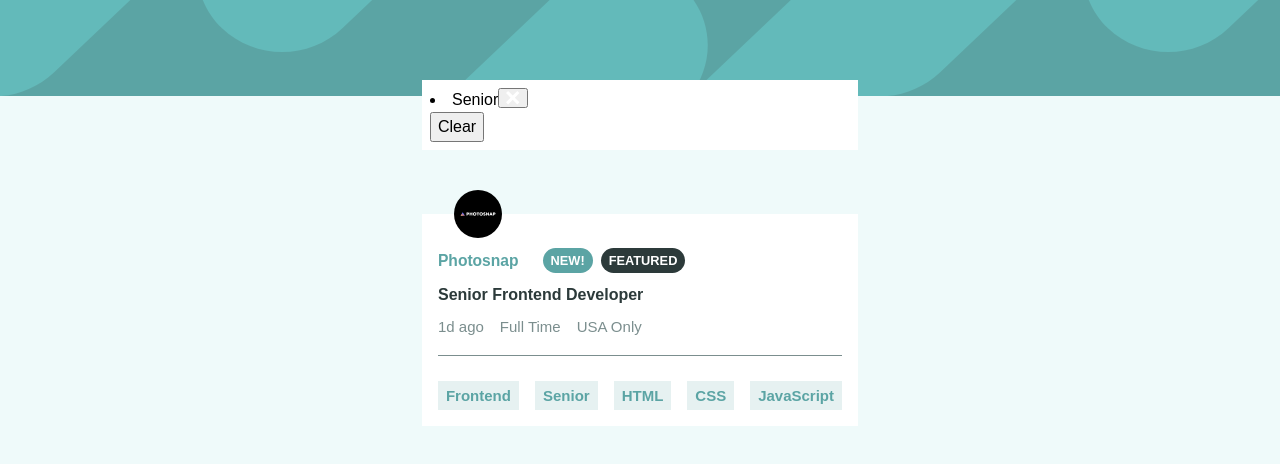
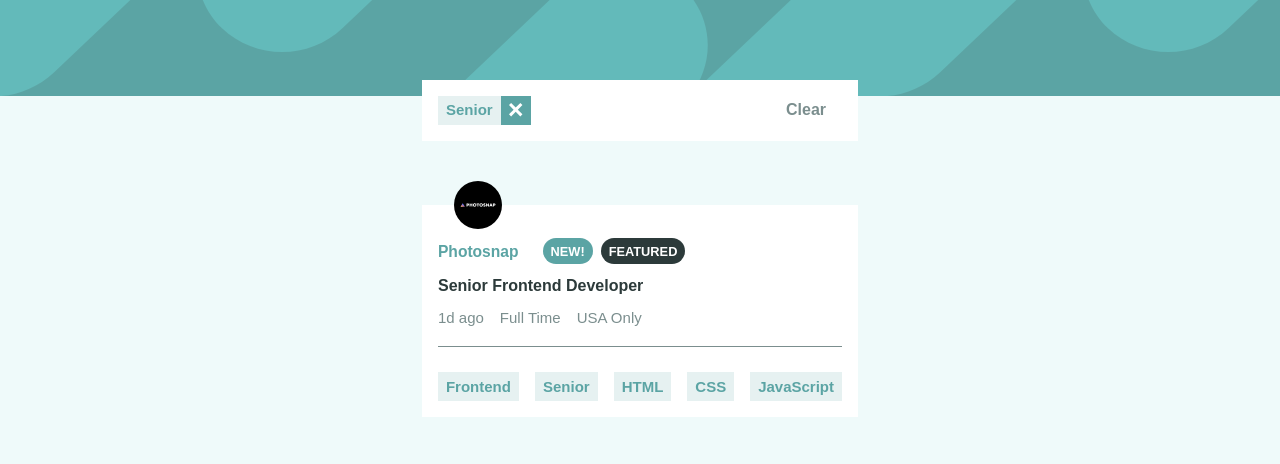
Before and after one commit to ccccchriz/static-job-listings-main, a React (Vite) app: page / in a window 1280 px wide. Both pictures are taken after a click on the item "Senior". Shown: the top 464 px of the page. Built offline with nearby package versions, Linux system fonts and the light colour scheme.

Commit message:
Styled filterbar

```diff
--- a/src/components/Filterbar.css
+++ b/src/components/Filterbar.css
@@ -1,5 +1,46 @@
 .filterbar {
   margin: -1rem 1rem 0 1rem;
-  padding: 0.5rem;
+  padding: 1rem;
   background-color: hsl(var(--clr-neutral-100));
+
+  display: grid;
+  grid-template-columns: 1fr auto;
+  justify-content: center;
 }
+
+.filterbar__list {
+  list-style: none;
+  padding: 0;
+  display: flex;
+  flex-wrap: wrap;
+  gap: 1rem;
+  font-size: 0.9375rem;
+}
+
+.filterbar__list > li {
+  background-color: hsla(var(--clr-primary-cyan), 0.15);
+  color: hsl(var(--clr-primary-cyan));
+  font-weight: var(--fw-bold);
+  display: flex;
+  justify-content: center;
+}
+
+.filterbar__list > li > span {
+  padding: 0.2rem 0.5rem;
+}
+
+.filterbar__list > li > button {
+  padding: 0 0.5rem;
+  border: none;
+  background-color: hsl(var(--clr-primary-cyan));
+  cursor: pointer;
+}
+
+.filterbar__clear {
+  background-color: transparent;
+  border: none;
+  font-weight: var(--fw-bold);
+  color: hsl(var(--clr-neutral-400));
+  padding: 0 1rem;
+  cursor: pointer;
+}
--- a/src/components/Filterbar.jsx
+++ b/src/components/Filterbar.jsx
@@ -3,6 +3,7 @@ import "./Filterbar.css";
 export default function Filterbar({ filters, removeFilter }) {
   return (
     <section className="filterbar">
+      <ul className="filterbar__list">
         {filters.map((filter) => (
           <li key={filter}>
             <span>{filter}</span>
@@ -15,7 +16,10 @@ export default function Filterbar({ filters, removeFilter }) {
             </button>
           </li>
         ))}
-      <button onClick={() => removeFilter()}>Clear</button>
+      </ul>
+      <button className="filterbar__clear" onClick={() => removeFilter()}>
+        Clear
+      </button>
     </section>
   );
 }
```
Lines whose indentation alone changed are shown as unchanged.
